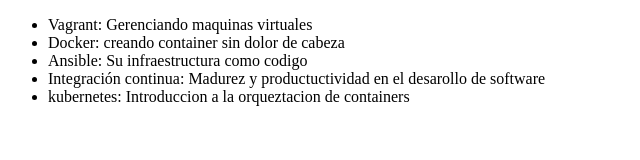
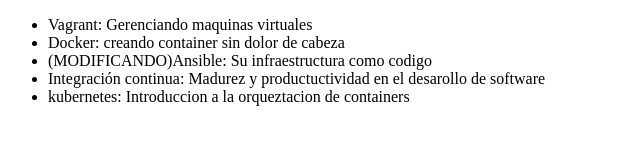
Before and after one commit to DonSteven1/Segundo-repositorio, a plain HTML site: page index.html in a window 1280 px wide. Shown: the whole page, without its empty margins (0-640 px from the left). Drawn offline with Linux system fonts and the light colour scheme.

Commit message:
(MODIFICANDO)

```diff
--- a/index.html
+++ b/index.html
@@ -8,7 +8,7 @@
      <ul>
          <li> Vagrant: Gerenciando maquinas virtuales</li>
          <li> Docker: creando container sin dolor de cabeza</li>
-         <li> Ansible: Su infraestructura como codigo </li>
+         <li> (MODIFICANDO)Ansible: Su infraestructura como codigo </li>
          <li> Integración continua: Madurez y productuctividad en el desarollo de software </li>
          <li>kubernetes: Introduccion a la orqueztacion de containers</li>
      </ul>
```
